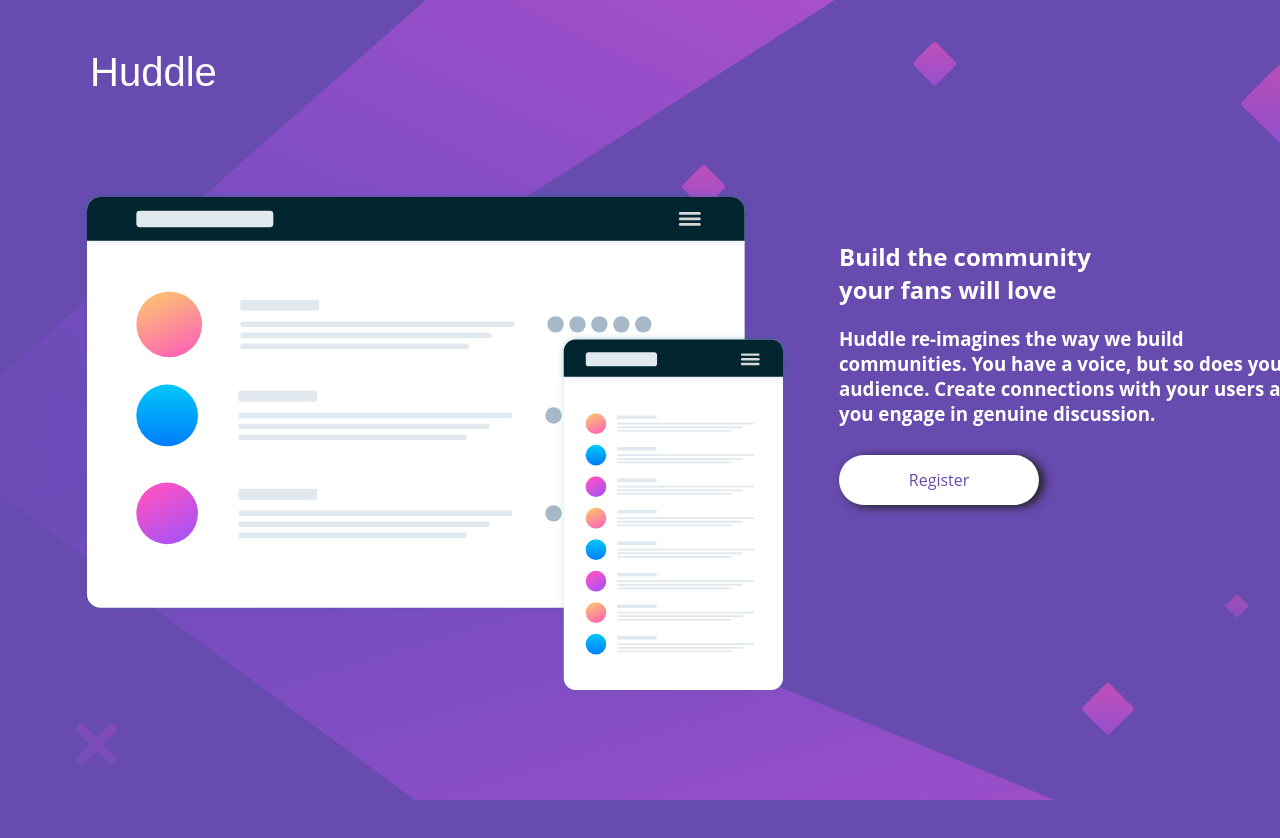
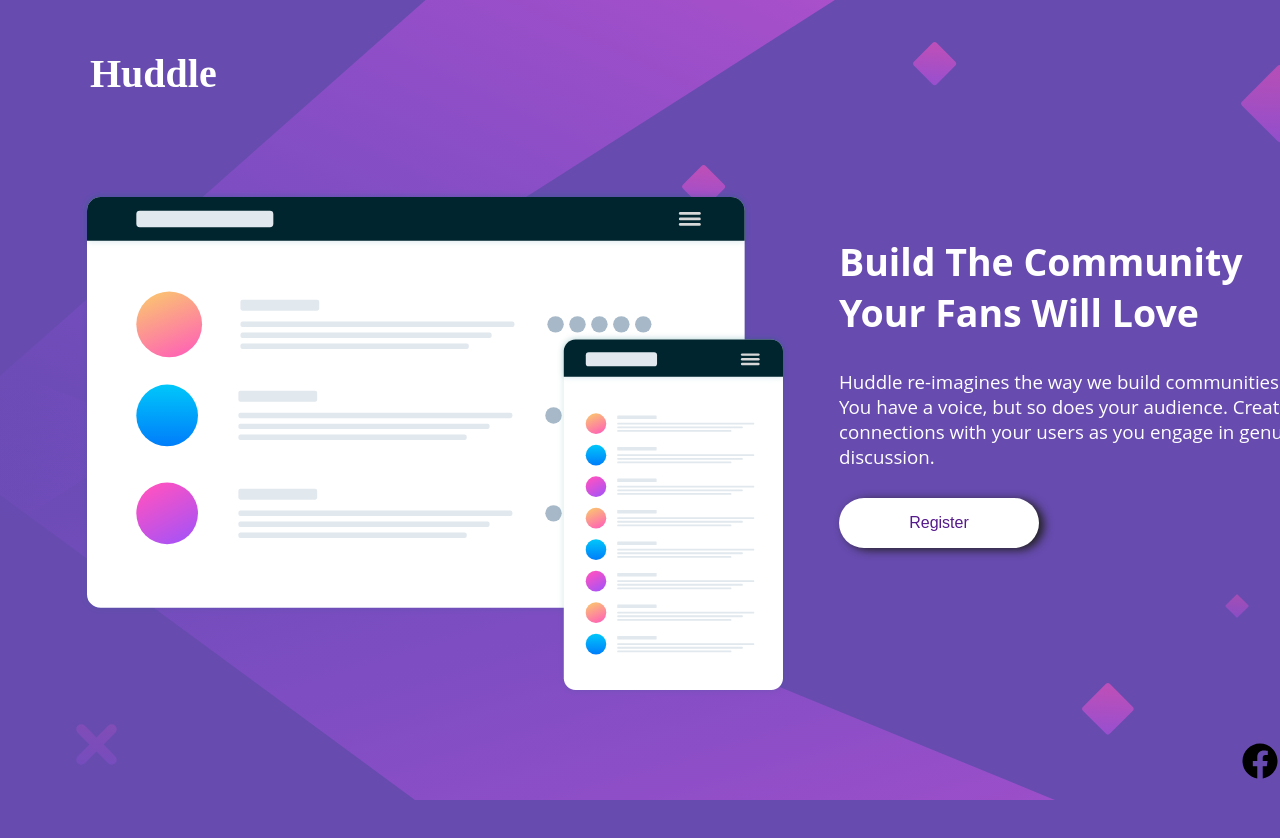
Before and after one commit to PabloJavierLuengo/PlatziWebChallengeSemana1, a plain HTML site: page index.html in a window 1280 px wide. Shown: the top 838 px of the page. Before the commit the page ends 801 px from the top, so only its background shows below. Drawn offline with Linux system fonts and the light colour scheme.

Commit message:
Main terminado y footer al 75%

```diff
--- a/css/main.css
+++ b/css/main.css
@@ -1,9 +1,6 @@
-* {
+body {
   font-family: "Open Sans", sans-serif;
-/*   color: hsl(257,40%, 49%); */
-}
-
-body {
+  font-weight: 400;
   padding: 10px 20px 10px 20px;
   margin: 40px 20px 50px 60px;
   width: 100%;
@@ -21,9 +18,10 @@ header {
 }
 
 header nav {
-  font-family: Poppins, sans-serif;
+  font-family: "Poppins";
   font-size: 40px;
   color: white;
+  font-weight: 700;
 }
 
 main {
@@ -38,8 +36,22 @@ padding: 40px 0 40px 0;
 
 .main-right {
 /*   border: 1px solid white; */
-  margin: 35px 30px 35px 30px;
-  padding: 35px 20px 0px 20px;
+  margin: 30px 30px 30px 30px;
+  padding: 25px 20px 0px 20px;
+}
+
+.main-right-title {
+  font-family: "Open Sans";
+  font-weight: 400;
+  text-transform: capitalize;
+  font-size: 25px;
+}
+
+.main-right-text-content {
+  font-weight: normal;
+  max-width: 540px;
+/*   border: 1px solid wheat; */
+
 }
 
 .main-right-button button {
@@ -53,3 +65,39 @@ padding: 40px 0 40px 0;
   box-shadow: 5px 2px 10px #222121;
   color: hsl(257, 40%, 49%);
 }
+
+.main-right-button button a {
+  text-decoration: none;
+}
+
+footer {
+  display: flex;
+  justify-content: flex-end;
+}
+
+.logo-facebook {
+
+}
+
+.logo-facebook a img {
+  width: 40px;
+  height: 40px;
+}
+
+.logo-twitter {
+
+}
+
+.logo-twitter a img {
+  width: 40px;
+  height: 40px;
+}
+
+.logo-instagram {
+
+}
+
+.logo-instagram a img {
+  width: 40px;
+  height: 40px;
+}
--- a/index.html
+++ b/index.html
@@ -6,7 +6,6 @@
   <meta name="viewport" content="width=device-width, initial-scale=1.0" />
   <!-- displays site properly based on user's device -->
   <link rel="stylesheet" href="css/main.css">
-
   <link rel="icon" type="image/png" sizes="32x32" href="./images/favicon-32x32.png" />
 
   <title>
@@ -46,7 +45,7 @@
       </div>
       <div class="main-right-button">
         <button>
-          Register
+          <a href="">Register</a>
         </button>
       </div>
     </section>
@@ -54,13 +53,19 @@
 
   <footer>
     <div class="logo-facebook">
-
-    </div>
-    <div class="logo-twitter">
-
-    </div>
-    <div class="logo-instagram">
-
+<a href="">
+  <img src="/images/logo-facebook.svg" alt="Icono de Facebook">
+</a>
+</div>
+<div class="logo-twitter">
+  <a href="">
+    <img src="/images/logo-twitter.svg" alt="Icono de Twitter">
+  </a>
+</div>
+<div class="logo-instagram">
+  <a href="">
+    <img src="/images/logo-instagram.svg" alt="Icono de Instagram">
+  </a>
     </div>
   </footer>
 </body>
```
Also changed, not shown: fonts/OpenSans-Regular.ttf (added), fonts/Poppins-Bold.ttf (added), fonts/Poppins-Regular.ttf (added), images/logo-facebook.svg (added), images/logo-instagram.svg (added), images/logo-twitter.svg (added).
